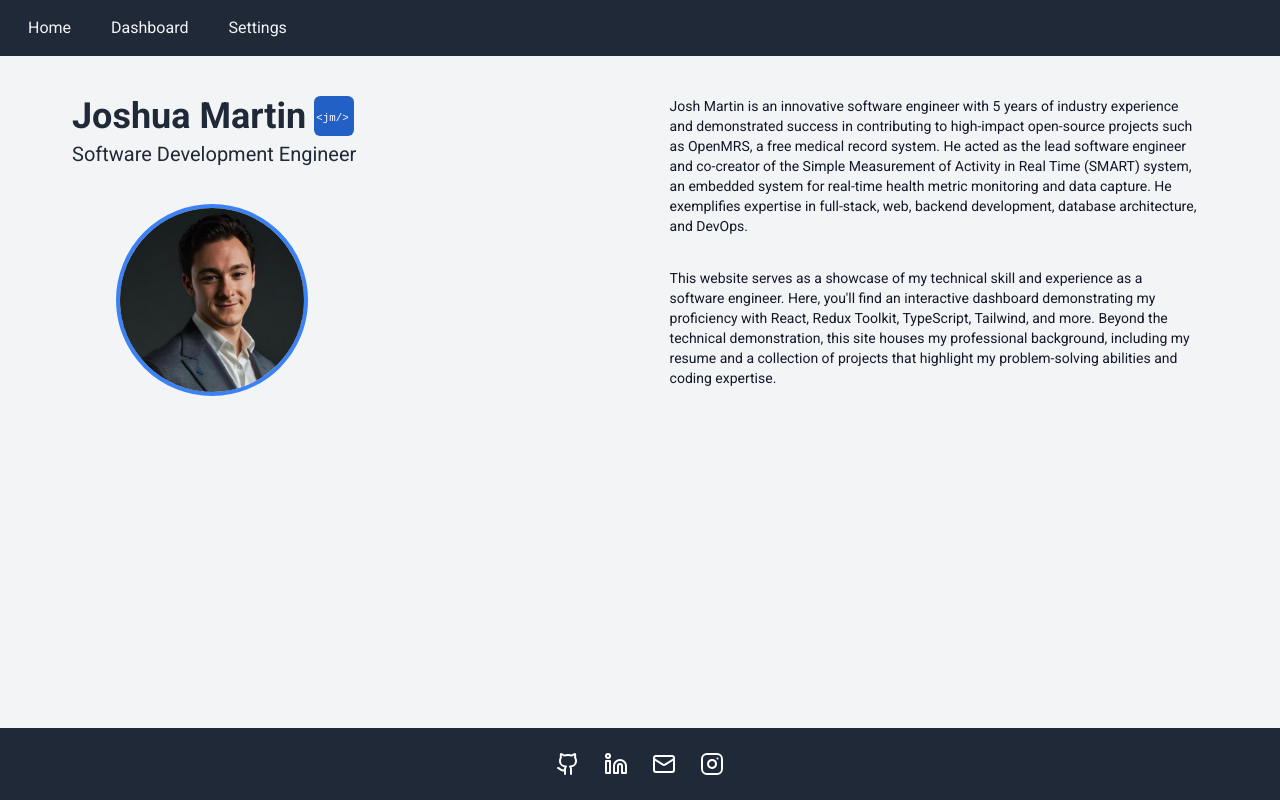
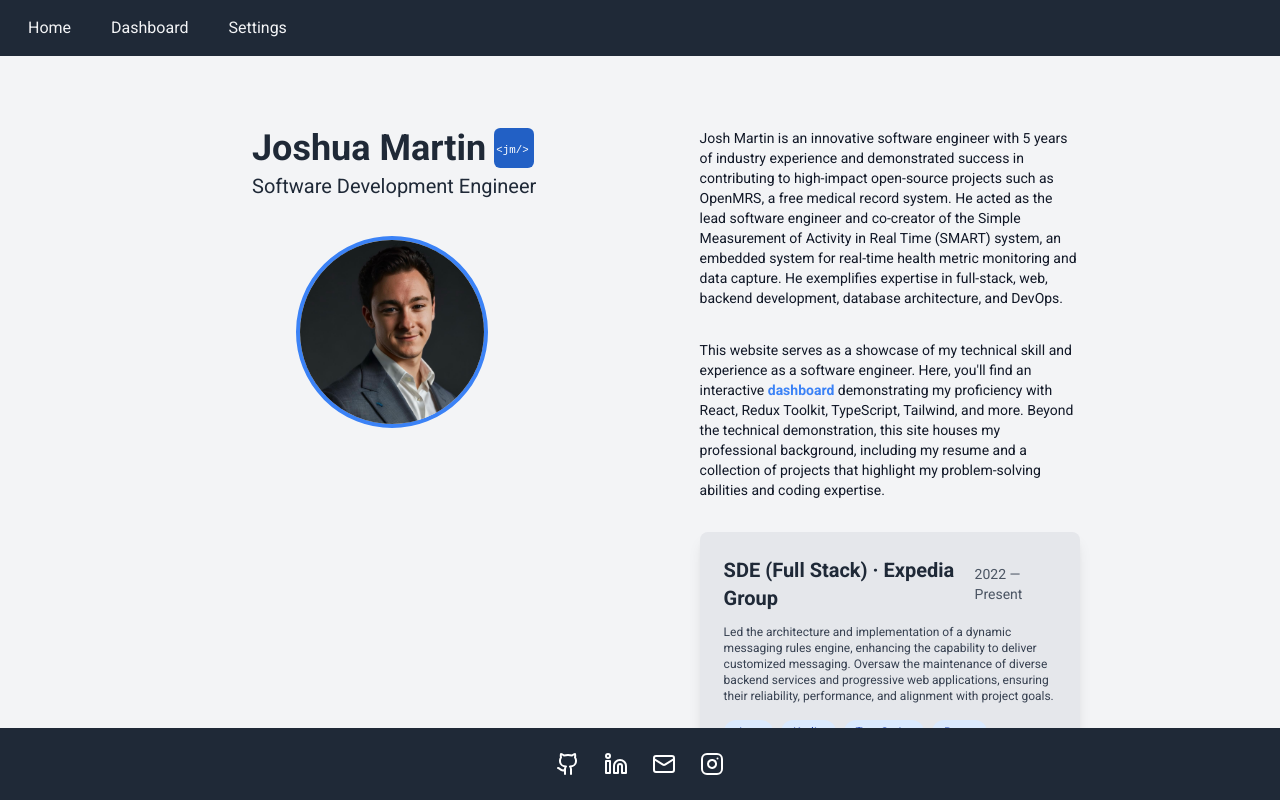
Before and after one commit to Shmartin1/react-dashboard-app, a React (Create React App) app: page / in a window 1280 px wide. Built offline with nearby package versions, Linux system fonts and the light colour scheme; no server answers.

Commit message:
chore: upgraded home page with resume

```diff
--- a/src/components/Dashboard.tsx
+++ b/src/components/Dashboard.tsx
@@ -11,7 +11,7 @@ import NotificationWidget from './widgets/NotificationWidget';
 
 const Dashboard: React.FC = () => {
   return (
-    <div className="grid grid-cols-1 md:grid-cols-2 lg:grid-cols-3 gap-6 p-4">
+    <div className="grid grid-cols-1 md:grid-cols-2 lg:grid-cols-3 gap-6 p-4 bg-gray-100 dark:bg-gray-900">
       {/* Statistics Widget */}
       <StatisticsWidget className="widget-container" />
 
--- a/src/components/Home.tsx
+++ b/src/components/Home.tsx
@@ -2,14 +2,16 @@ import React from 'react';
 import { useSelector } from 'react-redux';
 import { RootState } from '../store';
 import favicon from '../assets/favicon.svg';
+import { Link } from 'react-router-dom';
 
 const Home: React.FC = () => {
     const { name, title, headshotUrl } = useSelector((state: RootState) => state.profile);
 
     return (
-    <div className="flex min-h-screen bg-gray-100 dark:bg-gray-900">
+        <div className="flex min-h-screen bg-gray-100 dark:bg-gray-900 pt-8 justify-center">
+            <div className="flex w-full max-w-7xl lg:mx-20 xl:mx-40">
                 {/* Left side */}
-        <div className="w-1/2 p-8 flex flex-col ml-5">
+                <div className="w-1/2 p-8 flex flex-col ml-5 lg:ml-10">
                     <div className="flex flex-row pl-5 mt-2">
                         <h1 className="text-4xl font-bold mb-1 text-gray-800 dark:text-white pr-2">{name}</h1>
                         <div>
@@ -30,8 +32,8 @@ const Home: React.FC = () => {
                     </div>
                 </div>
                 {/* Right side */}
-        <div className="w-1/2 p-10 mr-10">
-            <p className="text-sm mb-8 text-gray-900 dark:text-gray-300">
+                <div className="w-1/2 p-8 lg:p-10 text-sm">
+                    <p className="mb-8 text-gray-900 dark:text-gray-300">
                         Josh Martin is an innovative software engineer with 5 years of industry
                         experience and demonstrated success in contributing to high-impact open-source
                         projects such as OpenMRS, a free medical record system. He acted as the lead
@@ -40,16 +42,98 @@ const Home: React.FC = () => {
                         monitoring and data capture. He exemplifies expertise in full-stack, web,
                         backend development, database architecture, and DevOps.
                     </p>
-            <p className="text-sm mb-8 text-gray-900 dark:text-gray-300">
+                    <p className="mb-8 text-gray-900 dark:text-gray-300">
                         This website serves as a showcase of my technical skill and experience as a software engineer.
-                Here, you'll find an interactive dashboard demonstrating my proficiency with React, Redux Toolkit,
+                        Here, you'll find an interactive{' '}
+                        <Link
+                            to='/dashboard'
+                            className="text-blue-500 font-bold hover:underline hover:shadow-lg transition-shadow duration-300;"
+                        >
+                            dashboard
+                        </Link>{' '}
+                        demonstrating my proficiency with React, Redux Toolkit,
                         TypeScript, Tailwind, and more. Beyond the technical demonstration, this site houses my professional background,
                         including my resume and a collection of projects that highlight my problem-solving abilities and
                         coding expertise.
                     </p>
+
+                    {/* Resume Boxes */}
+                    <div className="space-y-6">
+                        <div className="resume-card">
+                            <div className="flex justify-between items-center">
+                                <h2 className="text-xl font-semibold text-gray-800 dark:text-white">SDE (Full Stack) · Expedia Group</h2>
+                                <span className="text-sm text-gray-600 dark:text-gray-400 ml-2">2022 — Present</span>
+                            </div>
+                            <p className="mt-3 text-xs text-gray-700 dark:text-gray-300">
+                                Led the architecture and implementation of a dynamic messaging rules engine, enhancing the capability to deliver customized messaging.
+                                Oversaw the maintenance of diverse backend services and progressive web applications, ensuring their reliability, performance, and alignment with project goals.
+                            </p>
+                            <div className="mt-4 flex flex-wrap gap-2">
+                                <span className="pill-label">Java</span>
+                                <span className="pill-label">Kotlin</span>
+                                <span className="pill-label">TypeScript</span>
+                                <span className="pill-label">React</span>
+                                <span className="pill-label">graphQL</span>
+                            </div>
+                        </div>
+
+                        <div className="resume-card">
+                            <div className="flex justify-between items-center">
+                                <h2 className="text-xl font-semibold text-gray-800 dark:text-white">SDE (Full Stack) · Infovisa Inc.</h2>
+                                <span className="text-sm text-gray-600 dark:text-gray-400 ml-2">2020 — 2022</span>
+                            </div>
+                            <p className="mt-3 text-xs text-gray-700 dark:text-gray-300">
+                                Oversaw the maintenance and development of applications and APIs across a portfolio of more than twenty integrated financial technology products.
+                                Functioned as the lead software engineer responsible for tax accounting and trust investment management applications, demonstrating proficiency in complex financial systems.
+                            </p>
+                            <div className="mt-4 flex flex-wrap gap-2">
+                                <span className="pill-label">C# .NET</span>
+                                <span className="pill-label">TypeScript</span>
+                                <span className="pill-label">Azure</span>
+                                <span className="pill-label">PostgreSQL</span>
+                            </div>
+                        </div>
+
+                        <div className="resume-card">
+                            <div className="flex justify-between items-center">
+                                <h2 className="text-xl font-semibold text-gray-800 dark:text-white">SDE (Full Stack, Embedded) · Madonna Rehabilitation Hospital</h2>
+                                <span className="text-sm text-gray-600 dark:text-gray-400  ml-2">2018 — 2020</span>
+                            </div>
+                            <p className="mt-3 text-xs text-gray-700 dark:text-gray-300">
+                                Conceptualized and developed the Simple Measurement of Activity in Real Time (SMART) system, showcasing expertise in system design and implementation.
+                                Led as the integration engineer facilitating collaboration between software and hardware teams, ensuring seamless synergy in project development.
+                            </p>
+                            <div className="mt-4 flex flex-wrap gap-2">
+                                <span className="pill-label">HTML</span>
+                                <span className="pill-label">React</span>
+                                <span className="pill-label">SQL</span>
+                                <span className="pill-label">C</span>
+                                <span className="pill-label">Python</span>
+                            </div>
+                        </div>
+
+                        <div className="resume-card">
+                            <div className="flex justify-between items-center">
+                                <h2 className="text-xl font-semibold text-gray-800 dark:text-white">SDE (Backend) · Sandhills Global</h2>
+                                <span className="text-sm text-gray-600 dark:text-gray-400  ml-2">2017 — 2018</span>
+                            </div>
+                            <p className="mt-3 text-xs text-gray-700 dark:text-gray-300">
+                                Developed  web applications for trading and auctions, implementing meticulous design strategies to elevate user experiences and optimize system efficiency.
+                                Led the design and optimization of APIs, implementing modifications to enhance functionality, performance, and maintainability.
+                            </p>
+                            <div className="mt-4 flex flex-wrap gap-2">
+                                <span className="pill-label">C# .NET</span>
+                                <span className="pill-label">VB.NET</span>
+                                <span className="pill-label">MySQL</span>
+                                <span className="pill-label">Python</span>
+                            </div>
+                        </div>
+                    </div>
+                </div>
             </div>
         </div>
     );
+
 }
 
 export default Home;
--- a/src/components/widgets/NotificationWidget.tsx
+++ b/src/components/widgets/NotificationWidget.tsx
@@ -4,7 +4,7 @@ import {
   moveNotificationToBottom,
   clearNewStatus
 } from '../../store/slices/widgetSlices/notificationsWidgetSlice';
-import { RootState } from '../../store'; // You'll need to create this type
+import { RootState } from '../../store';
 
 interface SwipeState {
   [key: number]: {
--- a/src/styles/index.css
+++ b/src/styles/index.css
@@ -83,6 +83,14 @@
   .header-link {
     @apply text-gray-100 hover:text-white transition-colors px-3
   }
+
+  .pill-label {
+    @apply bg-blue-100 text-blue-800 dark:bg-blue-800 dark:text-blue-100 px-3 py-1 rounded-full text-xs
+  }
+
+  .resume-card {
+    @apply bg-gray-200 dark:bg-gray-800 p-6 rounded-lg shadow-lg hover:shadow-xl transition-shadow duration-300;
+  }
 }
 
 /* Dark mode specific styles */
```
Lines whose indentation alone changed are shown as unchanged.
